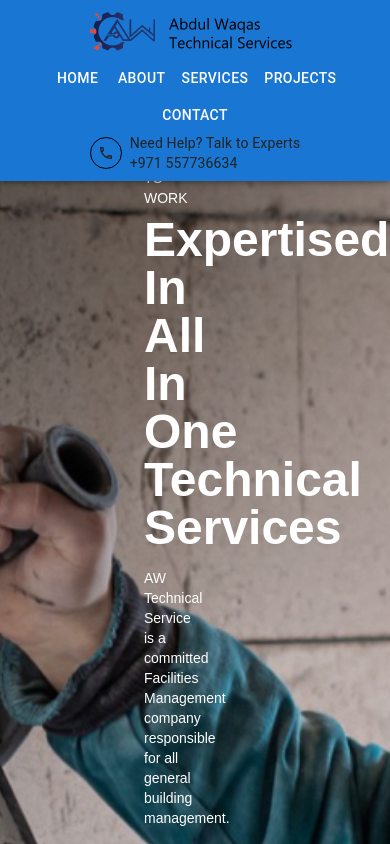
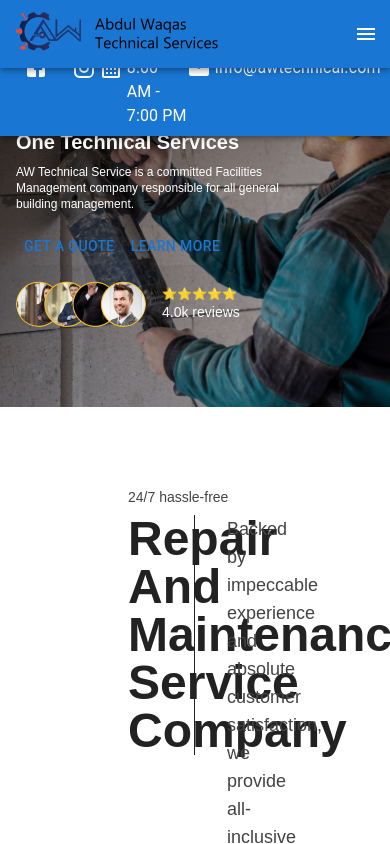
Before and after one commit to shaniaakhan21/AWTech, a Next.js app: page / in a window 390 px wide. Shown: the top 844 px of the page. Built offline with nearby package versions, Linux system fonts and the light colour scheme.

Commit message:
headers and hero section responsiveness DONE

```diff
--- a/components/Header.tsx
+++ b/components/Header.tsx
@@ -1,34 +1,102 @@
-import React from 'react';
-import { AppBar, Toolbar, Typography, Button } from '@mui/material';
+"use client";
+import React, { useState } from 'react';
+import { AppBar, Toolbar, Typography, Button, IconButton, Drawer, List, ListItem, ListItemButton, ListItemText } from '@mui/material';
+import MenuIcon from '@mui/icons-material/Menu';
 import Image from 'next/image';
 import AWLogo from '../assests/images/logo.png';
 import LocalPhoneOutlinedIcon from '@mui/icons-material/LocalPhoneOutlined';
+import CloseIcon from '@mui/icons-material/Close';
 
 const Header: React.FC = () => {
+    const [drawerOpen, setDrawerOpen] = useState(false);
+
+    const toggleDrawer = (open: boolean) => () => {
+        setDrawerOpen(open);
+    };
+
     return (
         <AppBar className="bg-white shadow-none sticky">
-            <Toolbar className="flex flex-col sm:flex-row justify-between items-center py-2">
+            <Toolbar className="flex justify-between items-center py-2">
+                {/* Logo */}
                 <div className="flex items-center">
-                    <Image src={AWLogo} alt="Logo" />
+                    <Image className='w-full' src={AWLogo} alt="Logo" />
                 </div>
 
-                <nav className="flex-grow text-center">
-                    <Button color="inherit" className='text-[#222222]' href="/">Home</Button>
-                    <Button color="inherit" className='text-[#222222]' href="/about">About</Button>
-                    <Button color="inherit" className='text-[#222222]' href="/services">Services</Button>
-                    <Button color="inherit" className='text-[#222222]' href="/projects">Projects</Button>
-                    <Button color="inherit" className='text-[#222222]' href="/contact">Contact</Button>
+                {/* Desktop Menu */}
+                <nav className="hidden sm:flex flex-grow justify-center">
+                    <Button color="inherit" className="text-[#222222]" href="/">Home</Button>
+                    <Button color="inherit" className="text-[#222222]" href="/about">About</Button>
+                    <Button color="inherit" className="text-[#222222]" href="/services">Services</Button>
+                    <Button color="inherit" className="text-[#222222]" href="/projects">Projects</Button>
+                    <Button color="inherit" className="text-[#222222]" href="/contact">Contact</Button>
                 </nav>
 
-                <div className="text-[#222222] text-right flex flex-row items-center">
-                    <div className='flex justify-center items-center border border-black rounded-full w-8 h-8 mr-2'>
-                        <LocalPhoneOutlinedIcon className='text-3xl p-1'/>
+                {/* Contact Section */}
+                <div className="hidden sm:flex text-[#222222] items-center">
+                    <div className="flex justify-center items-center border border-black rounded-full w-8 h-8 mr-2">
+                        <LocalPhoneOutlinedIcon className="text-3xl p-1" />
                     </div>
-                    <div className='flex flex-col justify-start items-start'>
-                        <Typography variant="body2" className='text-xs'>Need Help? Talk to Experts</Typography>
+                    <div className="flex flex-col justify-start items-start">
+                        <Typography variant="body2" className="text-xs">Need Help? Talk to Experts</Typography>
                         <Typography variant="body2">+971 557736634</Typography>
                     </div>
                 </div>
+
+                {/* Mobile Menu Icon */}
+                <IconButton
+                    edge="end"
+                    color="inherit"
+                    aria-label="menu"
+                    onClick={toggleDrawer(true)}
+                    className="sm:hidden text-[#222222]"
+                >
+                    <MenuIcon />
+                </IconButton>
+
+                {/* Mobile Drawer */}
+                <Drawer anchor="right" open={drawerOpen} onClose={toggleDrawer(false)}>
+                    <div className="flex justify-end p-4">
+                        <IconButton onClick={toggleDrawer(false)} aria-label="close drawer">
+                            <CloseIcon />
+                        </IconButton>
+                    </div>
+                    <List className="w-64">
+                        <ListItem disablePadding>
+                            <ListItemButton component="a" href="/" onClick={toggleDrawer(false)}>
+                                <ListItemText primary="Home" />
+                            </ListItemButton>
+                        </ListItem>
+                        <ListItem disablePadding>
+                            <ListItemButton component="a" href="/about" onClick={toggleDrawer(false)}>
+                                <ListItemText primary="About" />
+                            </ListItemButton>
+                        </ListItem>
+                        <ListItem disablePadding>
+                            <ListItemButton component="a" href="/services" onClick={toggleDrawer(false)}>
+                                <ListItemText primary="Services" />
+                            </ListItemButton>
+                        </ListItem>
+                        <ListItem disablePadding>
+                            <ListItemButton component="a" href="/projects" onClick={toggleDrawer(false)}>
+                                <ListItemText primary="Projects" />
+                            </ListItemButton>
+                        </ListItem>
+                        {/* <ListItem disablePadding>
+                            <ListItemButton component="a" href="/contact" onClick={toggleDrawer(false)}>
+                                <ListItemText primary="Contact" />
+                            </ListItemButton>
+                        </ListItem> */}
+                        <div className="flex sm:hidden text-[#222222] items-center pl-4 mt-2">
+                            <div className="flex justify-center items-center border border-black rounded-full w-8 h-8 mr-2">
+                                <LocalPhoneOutlinedIcon className="text-3xl p-1" />
+                            </div>
+                            <div className="flex flex-col justify-start items-start">
+                                <Typography variant="body2" className="text-xs">Need Help? Talk to Experts</Typography>
+                                <Typography variant="body2">+971 557736634</Typography>
+                            </div>
+                        </div>
+                    </List>
+                </Drawer>
             </Toolbar>
         </AppBar>
     );
--- a/components/HeroSection.tsx
+++ b/components/HeroSection.tsx
@@ -13,24 +13,24 @@ interface HeroSectionProps {
 const HeroSection: React.FC<HeroSectionProps> = ({ title, buttonText1, buttonText2 }) => {
     return (
         <section
-            className="relative bg-cover bg-center pb-96 pt-32 px-32"
+            className="relative bg-cover bg-center px-0 pb-0 pt-0 sm:pb-96 sm:pt-32 sm:px-32"
             style={{ backgroundImage: `url(${backgroundImage.src})` }}
         >
-            <div className="container w-1/2 pl-4">
-                <div className="text-white mb-8">
-                    <h1 className="text-sm">{title}</h1>
-                    <h2 className="text-5xl font-bold mb-2 py-2">Expertised In All In <br />One Technical Services</h2>
-                    <p className="text-sm mb-8 w-10/12">
+            <div className="container w-full sm:w-1/2 pl-4 bg-[#00000045] sm:bg-transparent px-[4px] pb-20 pt-20 sm:px-0 sm:pb-0 sm:pt-0">
+                <div className="text-white mb-4 sm:mb-8">
+                    <h1 className="text-[8px] sm:text-sm">{title}</h1>
+                    <h2 className="text-xl sm:text-5xl font-bold sm:mb-2 py-2">Expertised In All In <br />One Technical Services</h2>
+                    <p className="text-xs sm:text-sm mb-1 sm:mb-8 w-9/12 sm:w-10/12">
                         AW Technical Service is a committed Facilities Management company responsible for all general building management.
                     </p>
                 </div>
 
-                <div className="flex flex-row justify-between mb-8">
-                    <div className="flex flex-row w-8/12">
-                        <Button className="capitalize rounded-full mr-4 w-fit px-4 text-[#222222] font-medium bg-[#FFC527] shadow-2xl">
+                <div className="flex flex-row justify-between mb-4 sm:mb-8">
+                    <div className="flex flex-row w-9/12">
+                        <Button className="capitalize rounded-full mr-4 w-fit px-2 text-xs sm:text-sm sm:px-4 text-[#222222] font-medium bg-[#FFC527] shadow-2xl">
                             {buttonText1}
                         </Button>
-                        <Button className="capitalize rounded-full w-fit px-4 font-medium text-[#222222] font-medium bg-[#F9F9F9] shadow-2xl">
+                        <Button className="capitalize rounded-full w-fit px-2 text-xs sm:text-sm sm:px-4 font-medium text-[#222222] font-medium bg-[#F9F9F9] shadow-2xl">
                             {buttonText2}
                         </Button>
                     </div>
--- a/components/TopHeader.tsx
+++ b/components/TopHeader.tsx
@@ -10,19 +10,19 @@ const TopHeader: React.FC = () => {
         <AppBar className="bg-[#222222] relative">
             <Toolbar className="flex justify-between items-center py-2">
                 {/* Left side: Social media icons */}
-                <div className="flex space-x-4 w-1/2">
-                    <IconButton href="https://facebook.com" target="_blank" color="inherit">
-                        <FacebookIcon />
+                <div className="flex space-x-2 sm:space-x-4 w-3/12 sm:w-1/2">
+                    <IconButton className='p-[4px] sm:p-[8px]' href="https://facebook.com" target="_blank" color="inherit">
+                        <FacebookIcon  />
                     </IconButton>
-                    <IconButton href="https://instagram.com" target="_blank" color="inherit">
+                    <IconButton className='p-[4px] sm:p-[8px]' href="https://instagram.com" target="_blank" color="inherit">
                         <InstagramIcon />
                     </IconButton>
                 </div>
 
                 {/* Right side: Address and email */}
-                <div className="text-white text-sm w-1/2 flex justify-end">
-                    <Typography component="span" className="mr-4 text-xs flex flex-row items-center"><CalendarMonthIcon className='mr-1'/> Opening Hours: 8:00 AM - 7:00 PM</Typography>
-                    <Typography component="span" className="text-xs flex flex-row items-center"><EmailIcon className='mr-1'/> info@example.com</Typography>
+                <div className="text-white text-sm w-9/12 sm:w-1/2 flex justify-center sm:justify-end">
+                    <Typography component="span" className="mr-4 text-[7px] sm:text-xs flex flex-row items-center"><CalendarMonthIcon className='mr-1'/> Opening Hours: 8:00 AM - 7:00 PM</Typography>
+                    <Typography component="span" className="text-[7px] sm:text-xs flex flex-row items-center"><EmailIcon className='mr-1'/> info@awtechnical.com</Typography>
                 </div>
             </Toolbar>
         </AppBar>
```
